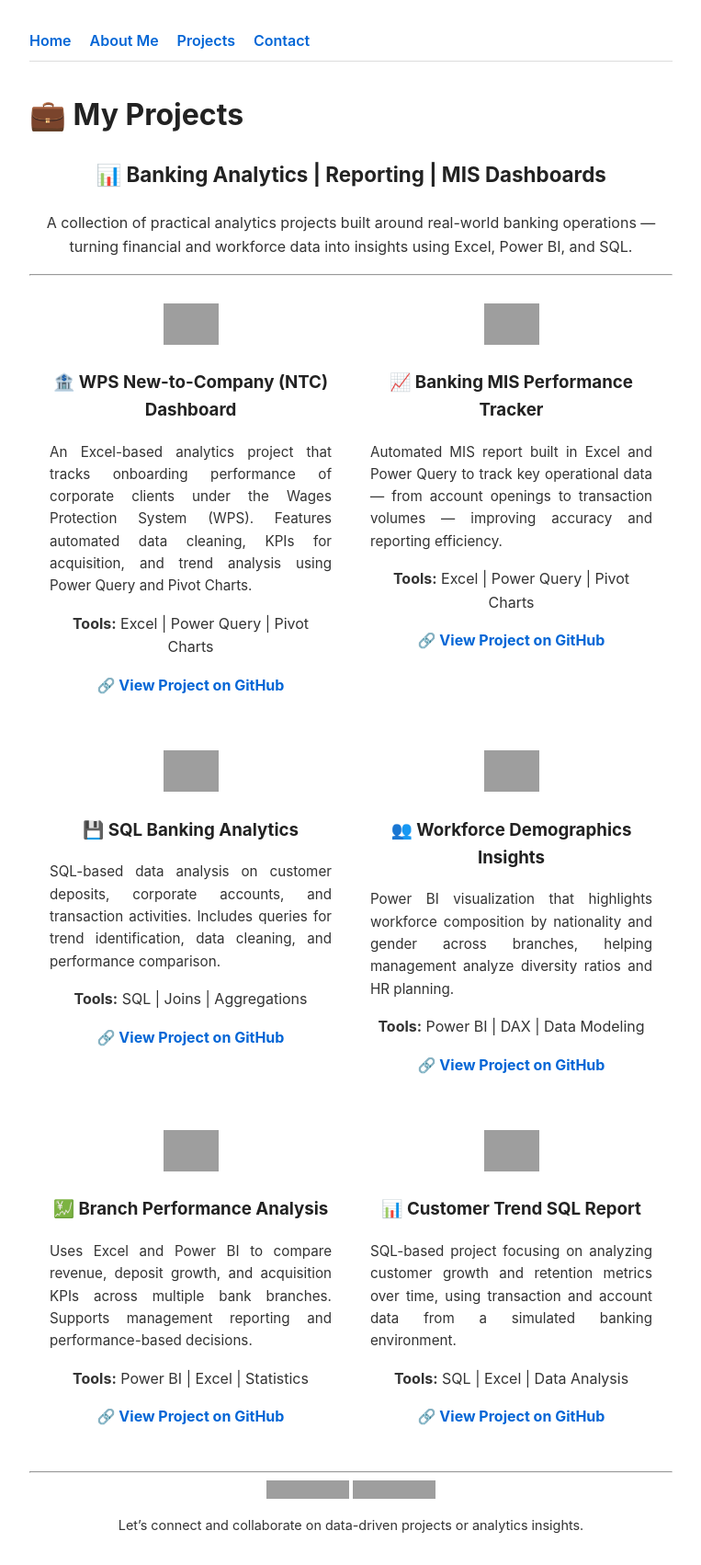
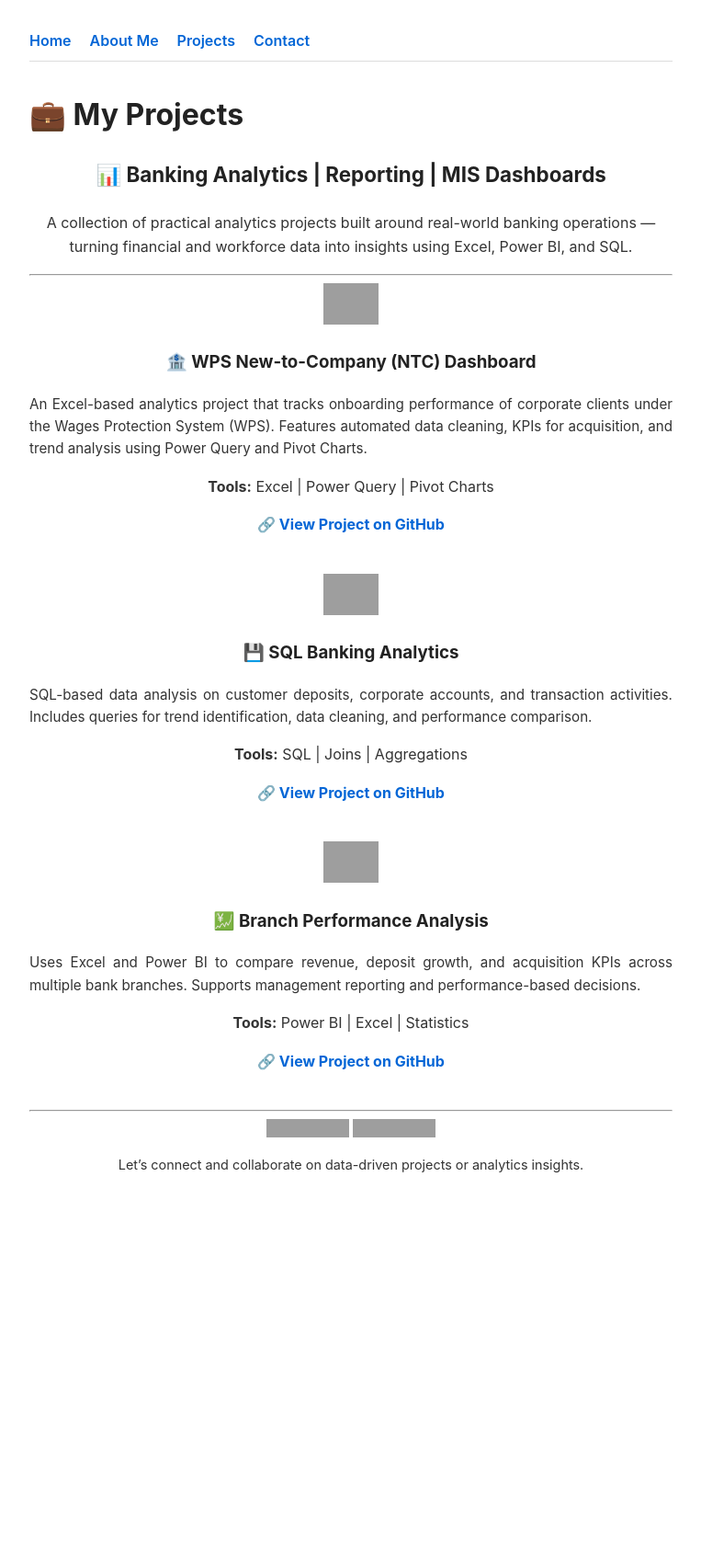
Before and after one commit to humairatalhakhan/humairatalhakhan, a Jekyll site: the page built from projects.md, in a window 1280 px wide. Shown: the whole page at 92% size, without its empty margins (258-1021 px from the left). Built offline with Jekyll 4.4.1, drawn with Linux system fonts in a browser that asks for light colours; our own code applies the rules of GitHub Pages for plain Markdown files; after the commit the page ends 1310 px from its top, so only the background shows below that; grey boxes are pictures that could not be loaded.

Commit message:
Update projects.md

```diff
--- a/projects.md
+++ b/projects.md
@@ -9,18 +9,15 @@
 
 ---
 
-<table style="width:100%; border:none;">
-<tr>
-
-<!-- ✅ NTC Project -->
-<td align="center" width="50%" style="vertical-align:top; padding:20px;">
+<!-- WPS NTC Project -->
+<div align="center" style="margin-bottom:40px;">
 
 <a href="https://github.com/humairatalhakhan/New-to-Company-NTC-Acquisition" target="_blank">
   <img src="https://img.icons8.com/color/96/microsoft-excel-2019--v1.png" width="60" alt="Excel Icon">
 </a>
 
 <h3>🏦 WPS New-to-Company (NTC) Dashboard</h3>
-<p style="text-align:justify; font-size:0.95rem;">
+<p style="text-align:justify; max-width:700px; font-size:0.95rem;">
 An Excel-based analytics project that tracks onboarding performance of corporate clients under the Wages Protection System (WPS). Features automated data cleaning, KPIs for acquisition, and trend analysis using Power Query and Pivot Charts.
 </p>
 <p><b>Tools:</b> Excel | Power Query | Pivot Charts</p>
@@ -31,41 +28,17 @@ An Excel-based analytics project that tracks onboarding performance of corporate
   </a>
 </p>
 
-</td>
-
-<!-- Banking MIS -->
-<td align="center" width="50%" style="vertical-align:top; padding:20px;">
-
-<a href="https://github.com/humairatalhakhan/Banking-MIS-Performance" target="_blank">
-  <img src="https://img.icons8.com/color/96/microsoft-excel-2019--v1.png" width="60" alt="Excel Icon">
-</a>
-
-<h3>📈 Banking MIS Performance Tracker</h3>
-<p style="text-align:justify; font-size:0.95rem;">
-Automated MIS report built in Excel and Power Query to track key operational data — from account openings to transaction volumes — improving accuracy and reporting efficiency.
-</p>
-<p><b>Tools:</b> Excel | Power Query | Pivot Charts</p>
-
-<p>
-  <a href="https://github.com/humairatalhakhan/Banking-MIS-Performance" target="_blank" style="text-decoration:none; font-weight:bold;">
-    🔗 View Project on GitHub
-  </a>
-</p>
-
-</td>
-</tr>
-
-<tr>
+</div>
 
 <!-- SQL Banking Analytics -->
-<td align="center" width="50%" style="vertical-align:top; padding:20px;">
+<div align="center" style="margin-bottom:40px;">
 
 <a href="https://github.com/humairatalhakhan/SQL-Banking-Analytics-Project" target="_blank">
   <img src="https://img.icons8.com/color/96/sql.png" width="60" alt="SQL Icon">
 </a>
 
 <h3>💾 SQL Banking Analytics</h3>
-<p style="text-align:justify; font-size:0.95rem;">
+<p style="text-align:justify; max-width:700px; font-size:0.95rem;">
 SQL-based data analysis on customer deposits, corporate accounts, and transaction activities. Includes queries for trend identification, data cleaning, and performance comparison.
 </p>
 <p><b>Tools:</b> SQL | Joins | Aggregations</p>
@@ -76,41 +49,17 @@ SQL-based data analysis on customer deposits, corporate accounts, and transactio
   </a>
 </p>
 
-</td>
-
-<!-- Workforce Demographics -->
-<td align="center" width="50%" style="vertical-align:top; padding:20px;">
-
-<a href="https://github.com/humairatalhakhan/Banking-Workforce-Insights" target="_blank">
-  <img src="https://img.icons8.com/color/96/group.png" width="60" alt="Demographics Icon">
-</a>
-
-<h3>👥 Workforce Demographics Insights</h3>
-<p style="text-align:justify; font-size:0.95rem;">
-Power BI visualization that highlights workforce composition by nationality and gender across branches, helping management analyze diversity ratios and HR planning.
-</p>
-<p><b>Tools:</b> Power BI | DAX | Data Modeling</p>
-
-<p>
-  <a href="https://github.com/humairatalhakhan/Banking-Workforce-Insights" target="_blank" style="text-decoration:none; font-weight:bold;">
-    🔗 View Project on GitHub
-  </a>
-</p>
-
-</td>
-</tr>
-
-<tr>
+</div>
 
 <!-- Branch Performance -->
-<td align="center" width="50%" style="vertical-align:top; padding:20px;">
+<div align="center" style="margin-bottom:40px;">
 
 <a href="https://github.com/humairatalhakhan/Bank-Branch-Performance-Analysis" target="_blank">
   <img src="https://img.icons8.com/color/96/line-chart.png" width="60" alt="Analytics Icon">
 </a>
 
 <h3>💹 Branch Performance Analysis</h3>
-<p style="text-align:justify; font-size:0.95rem;">
+<p style="text-align:justify; max-width:700px; font-size:0.95rem;">
 Uses Excel and Power BI to compare revenue, deposit growth, and acquisition KPIs across multiple bank branches. Supports management reporting and performance-based decisions.
 </p>
 <p><b>Tools:</b> Power BI | Excel | Statistics</p>
@@ -121,31 +70,7 @@ Uses Excel and Power BI to compare revenue, deposit growth, and acquisition KPIs
   </a>
 </p>
 
-</td>
-
-<!-- Customer Trend SQL -->
-<td align="center" width="50%" style="vertical-align:top; padding:20px;">
-
-<a href="https://github.com/humairatalhakhan/Customer-Trend-SQL-Report" target="_blank">
-  <img src="https://img.icons8.com/color/96/data-configuration.png" width="60" alt="Data Icon">
-</a>
-
-<h3>📊 Customer Trend SQL Report</h3>
-<p style="text-align:justify; font-size:0.95rem;">
-SQL-based project focusing on analyzing customer growth and retention metrics over time, using transaction and account data from a simulated banking environment.
-</p>
-<p><b>Tools:</b> SQL | Excel | Data Analysis</p>
-
-<p>
-  <a href="https://github.com/humairatalhakhan/Customer-Trend-SQL-Report" target="_blank" style="text-decoration:none; font-weight:bold;">
-    🔗 View Project on GitHub
-  </a>
-</p>
-
-</td>
-
-</tr>
-</table>
+</div>
 
 ---
 
```
